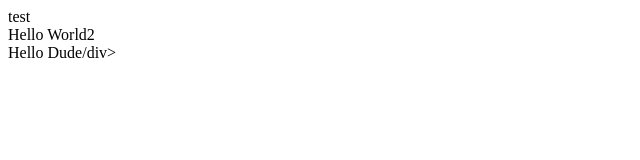
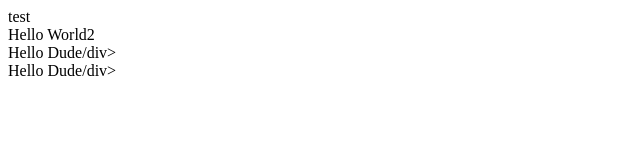
Before and after one commit to bedbw00/project-1, a plain HTML site: page index.html in a window 1280 px wide. Shown: the whole page, without its empty margins (0-640 px from the left). Drawn offline with Linux system fonts and the light colour scheme.

Commit message:
second hello dude inserted

```diff
--- a/index.html
+++ b/index.html
@@ -5,6 +5,8 @@
 <body>
     <div>Hello World2</div>
     <div>Hello Dude/div>
+
+    <div>Hello Dude/div>
 </body>
 
 </html>
```
